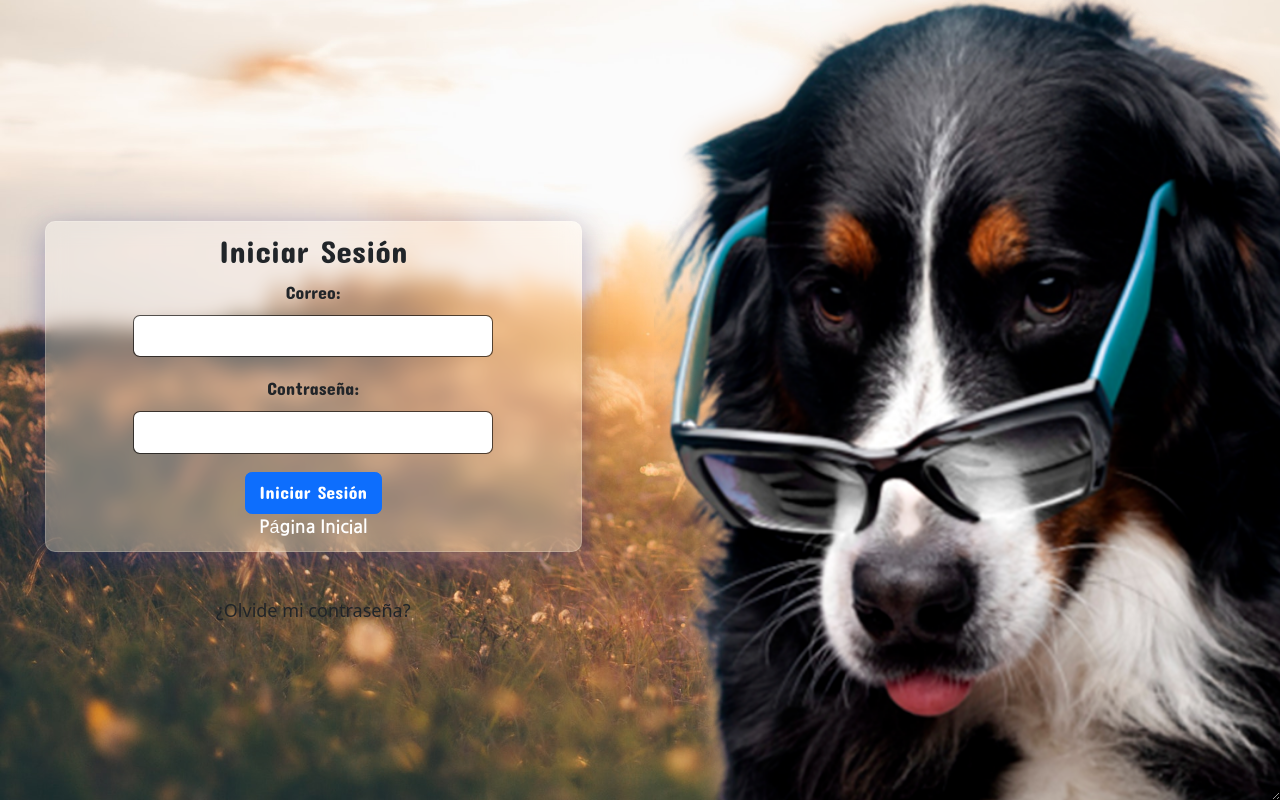
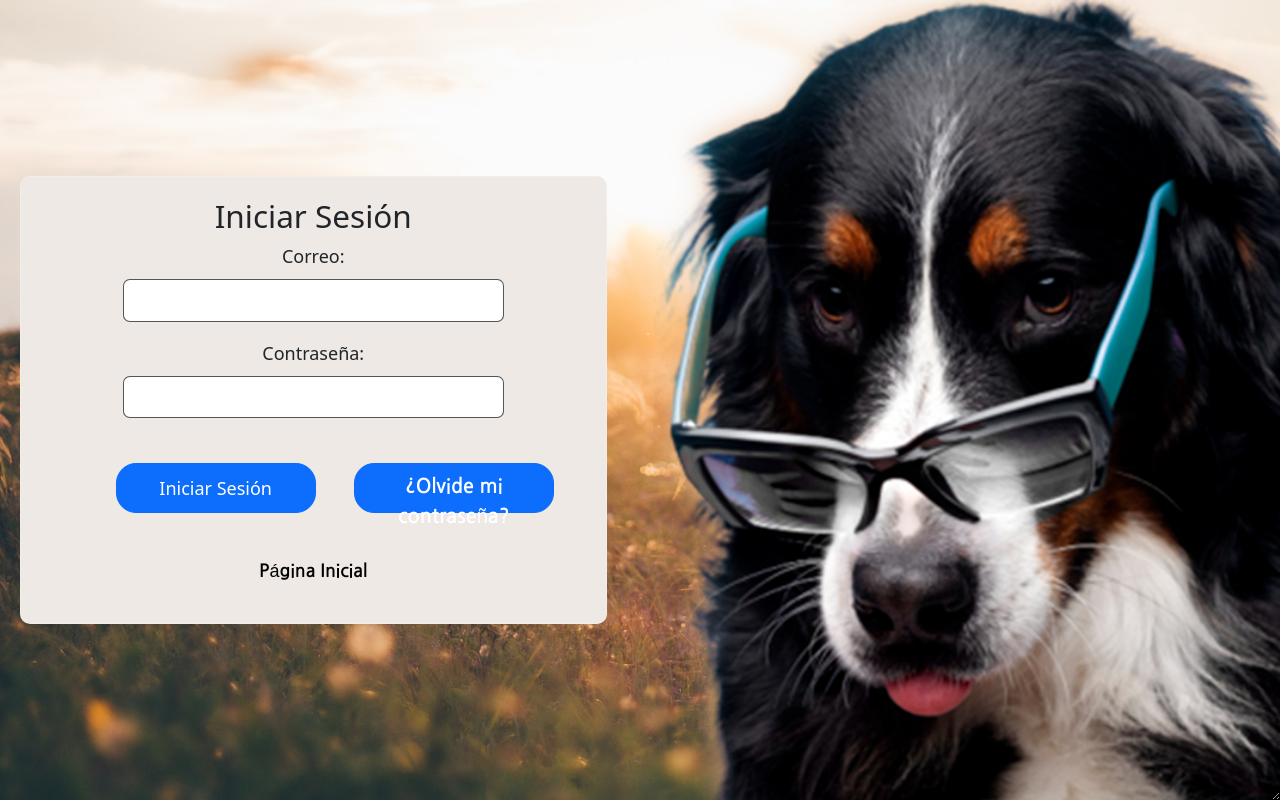
Before and after one commit to andersonNB/vet-app, a React (Vite) app: page /login in a window 1280 px wide. Built offline with nearby package versions, Linux system fonts and the light colour scheme; a web font is replaced by a local one.

Commit message:
UPDATE: fix css bug in component LoginPage and add modal on button 'Olvidate Contraseña'

```diff
--- a/src/shared/components/auth/pages/ForgotPassword/ForgotPassword.jsx
+++ b/src/shared/components/auth/pages/ForgotPassword/ForgotPassword.jsx
@@ -1,13 +1,14 @@
 import React from "react";
+import "./ForgotPassword.scss";
 
 export const ForgotPassword = () => {
 	return (
 		<div>
 			<a
-				// type="button"
-				// className="btn-primary"
+				className="btn btn-primary row--button"
 				data-bs-toggle="modal"
 				data-bs-target="#exampleModal"
+				style={{fontSize: "2.5vh", lineHeight: "30px"}}
 			>
 				¿Olvide mi contraseña?
 			</a>
@@ -18,11 +19,11 @@ export const ForgotPassword = () => {
 				aria-labelledby="exampleModalLabel"
 				aria-hidden="true"
 			>
-				<div className="modal-dialog">
+				<div className="modal-dialog modal-dialog-centered">
 					<div className="modal-content">
 						<div className="modal-header">
 							<h1 className="modal-title fs-5" id="exampleModalLabel">
-								Cambiar contraseña
+								Cambiar Contraseña
 							</h1>
 							<button
 								type="button"
@@ -31,10 +32,38 @@ export const ForgotPassword = () => {
 								aria-label="Close"
 							></button>
 						</div>
-						<div className="modal-body">In progress...</div>
+						<div className="modal-body">
+							<form className="">
+								<div className="mb-3">
+									<label className="form-label">Correo:</label>
+									<input
+										type="email"
+										className="form-control inputText"
+										id="exampleInputEmail1"
+										aria-describedby="emailHelp"
+									/>
+								</div>
+								<div className="mb-3">
+									<label className="form-label">Nueva contraseña:</label>
+									<input
+										type="password"
+										className="form-control inputText"
+										id="exampleInputPassword1"
+									/>
+								</div>
+								<div className="mb-3">
+									<label className="form-label">Repetir contraseña:</label>
+									<input
+										type="password"
+										className="form-control inputText"
+										id="exampleInputPassword1"
+									/>
+								</div>
+							</form>
+						</div>
 						<div className="modal-footer">
 							<button type="button" className="btn btn-primary">
-								Cambiar contraseña
+								Cambiar
 							</button>
 						</div>
 					</div>
--- a/src/shared/components/auth/pages/Login/LoginPage.jsx
+++ b/src/shared/components/auth/pages/Login/LoginPage.jsx
@@ -5,6 +5,11 @@ import {SvgComponentLogin} from "../../../../other/SvgComponentLogin";
 import {ForgotPassword} from "../ForgotPassword/ForgotPassword";
 
 export const LoginPage = () => {
+	const onSubmit = (e) => {
+		console.log("click");
+		e.preventDefault();
+	};
+
 	return (
 		<>
 			<div
@@ -16,7 +21,7 @@ export const LoginPage = () => {
 					style={{height: "100vh"}}
 				>
 					<div className="col-sm-12 col-md-6 col-12">
-						<form className="formLogin">
+						<form className="formLogin" onSubmit={onSubmit}>
 							<h3>Iniciar Sesión</h3>
 							<div className="mb-3">
 								<label className="form-label">Correo:</label>
@@ -35,23 +40,78 @@ export const LoginPage = () => {
 									id="exampleInputPassword1"
 								/>
 							</div>
-
+							<div className="container text-center containerRow ">
+								<div className="row containerRow__row">
+									<div className="col-5 offset-md-1">
+										<div className="m-4">
 											<button
 												type="submit"
-								className="btn btn-primary"
+												className="btn btn-primary row--button "
 												style={{zIndex: "1"}}
 											>
 												Iniciar Sesión
 											</button>
+										</div>
+									</div>
+									<div className="col-5">
+										<div className="m-4">
+											<ForgotPassword />
+										</div>
+									</div>
+								</div>
+							</div>
 
+							<div className="m-3">
 								<Link to="/" className="goHome">
 									Página Inicial
 								</Link>
+							</div>
 						</form>
+					</div>
+					{/* <div className="col-sm-12 col-md-6 col-12">
+						<form className="">
+							<div class="mb-3 formLogin">
+								<label for="exampleInputEmail1" class="form-label">
+									Email address
+								</label>
+								<input
+									type="email"
+									class="form-control"
+									id="exampleInputEmail1"
+									aria-describedby="emailHelp"
+								/>
+								<div id="emailHelp" class="form-text">
+									We'll never share your email with anyone else.
+								</div>
+
+								<label for="exampleInputPassword1" class="form-label">
+									Password
+								</label>
+								<input
+									type="password"
+									class="form-control"
+									id="exampleInputPassword1"
+								/>
+
+								<div class="mb-3 form-check">
+									<input
+										type="checkbox"
+										class="form-check-input"
+										id="exampleCheck1"
+									/>
+									<label class="form-check-label" for="exampleCheck1">
+										Check me out
+									</label>
+								</div>
+								<button type="submit" class="btn btn-primary">
+									Submit
+								</button>
+							</div>
 							<ForgotPassword />
-					</div>
+						</form>
+					</div> */}
+
 					<div className="col-md-6 col-6" style={{height: "100vh"}}>
-						{/* <img src={loginDog2} className="loginDogImage" loading="lazy"/> */}
 						<SvgComponentLogin />
 					</div>
 					<div className="col-sm-12">
--- a/src/shared/components/auth/pages/Login/LoginPage.scss
+++ b/src/shared/components/auth/pages/Login/LoginPage.scss
@@ -10,15 +10,28 @@
 }
 
 .formLogin {
+	background-color: #eee9e5;
+	margin: 20px;
+	padding: 20px;
+	border: 1px solid rgba(255, 255, 255, 0.18);
+	border-radius: 10px;
+}
+
+.formRegister {
 	backdrop-filter: blur(10px);
 	background: rgba(255, 255, 255, 0.3);
 	border-radius: 10px;
 	border: 1px solid rgba(255, 255, 255, 0.18);
 	box-shadow: 0 8px 32px rgba(31, 38, 135, 0.37);
-	margin: 45px;
-	padding: 10px;
 	font-family: var(--font-general);
 }
+
+.row--button {
+	height: 50px;
+	width: 200px;
+	border-radius: 20px;
+}
+
 .formLogin a {
 	font-family: var(--font-text-p);
 }
@@ -42,7 +55,11 @@
 .goHome {
 	display: block;
 	text-decoration: none;
-	color: white;
+	color: black;
+}
+
+.goHome:hover {
+	color: black !important;
 }
 
 @media (max-width: 767px) {
--- a/src/shared/components/auth/pages/Register/RegisterPage.jsx
+++ b/src/shared/components/auth/pages/Register/RegisterPage.jsx
@@ -12,7 +12,7 @@ export const RegisterPage = () => {
 			>
 				<div className="row align-items-center justify-content-center">
 					<div className="col-sm-12 col-md-6">
-						<form className="formLogin">
+						<form className="formRegister">
 							<img src={Sticker} alt="RegistePage" className="sticker" />
 							{/* <p>Gratis</p> */}
 							<h3 style={{fontWeight: "900"}}>Crear nueva cuenta</h3>
@@ -48,7 +48,7 @@ export const RegisterPage = () => {
 											id="exampleInputEmail1"
 											aria-describedby="emailHelp"
 											placeholder="Correo Electronico"
-											style={{width:"100%"}}
+											style={{width: "100%"}}
 										/>
 									</div>
 								</div>
@@ -59,7 +59,7 @@ export const RegisterPage = () => {
 											className="form-control inputText"
 											id="exampleInputPassword2"
 											placeholder="Contraseña"
-											style={{width:"100%"}}
+											style={{width: "100%"}}
 										/>
 									</div>
 								</div>
@@ -70,7 +70,7 @@ export const RegisterPage = () => {
 											className="form-control inputText"
 											id="exampleInputPassword1"
 											placeholder="Confirmar Contraseña"
-											style={{width:"100%"}}
+											style={{width: "100%"}}
 										/>
 									</div>
 								</div>
```
Also changed, not shown: src/shared/components/auth/pages/ForgotPassword/ForgotPassword.scss (added). Lines whose indentation alone changed are shown as unchanged.
